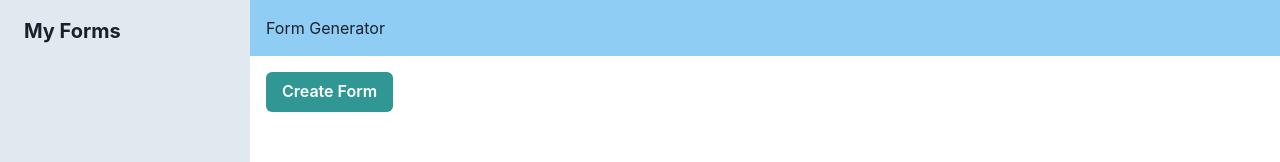
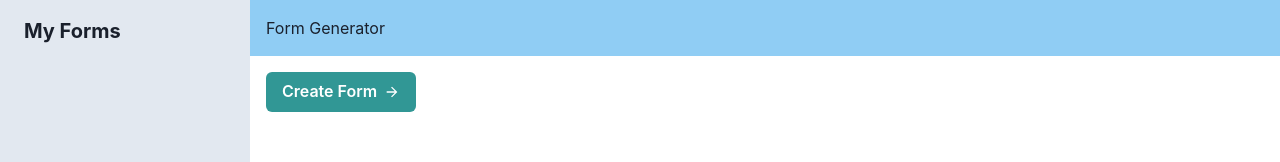
Before and after one commit to cherryDevloper/form-generator, a React (Create React App) app: page / in a window 1280 px wide. Shown: the top 162 px of the page. Built offline with nearby package versions, Linux system fonts and the light colour scheme; the HTML template or start-up script is replaced by a standard one.

Commit message:
style:improved style of the create form button

```diff
--- a/src/pages/HomePage.tsx
+++ b/src/pages/HomePage.tsx
@@ -1,9 +1,10 @@
 import { useEffect, useState } from 'react';
-import { Button } from '@chakra-ui/react';
+import { Button, Text } from '@chakra-ui/react';
 import { useNavigate } from 'react-router-dom';
 import Layout from '../components/Layout';
 import ListItem from '../components/ListItem';
 import { Form } from './types/Home.types';
+import { ArrowForwardIcon } from '@chakra-ui/icons';
 
 const HomePage = () => {
   const [forms, setForms] = useState<Form[]>([]);
@@ -20,6 +21,24 @@ const HomePage = () => {
 
   return (
     <Layout>
+      <Button
+        colorScheme="teal"
+        variant="solid"
+        onClick={() => {
+          navigate('/form-generator', {
+            state: {
+              forms,
+            },
+          });
+        }}
+        mb={'2'}
+        w={150}
+        display={'flex'}
+        justifyContent={'space-between'}
+        textAlign={'left'}
+      >
+        Create Form <ArrowForwardIcon />
+      </Button>
       {forms?.length > 0 &&
         forms.map((form: any, index: number) => (
           <ListItem
@@ -34,19 +53,6 @@ const HomePage = () => {
             }}
           />
         ))}
-      <Button
-        colorScheme="teal"
-        variant="solid"
-        onClick={() => {
-          navigate('/form-generator', {
-            state: {
-              forms,
-            },
-          });
-        }}
-      >
-        Create Form
-      </Button>
     </Layout>
   );
 };
```
